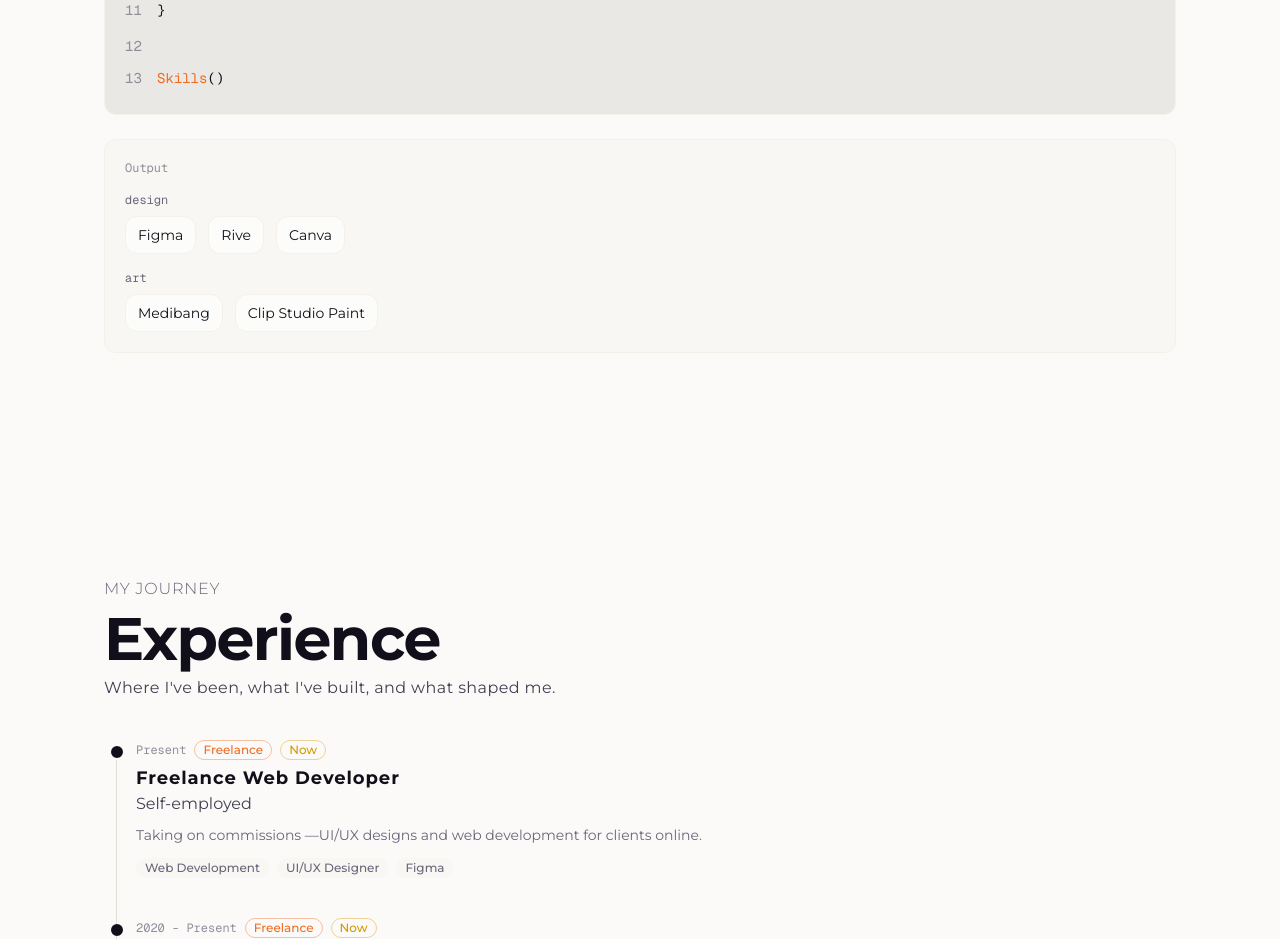
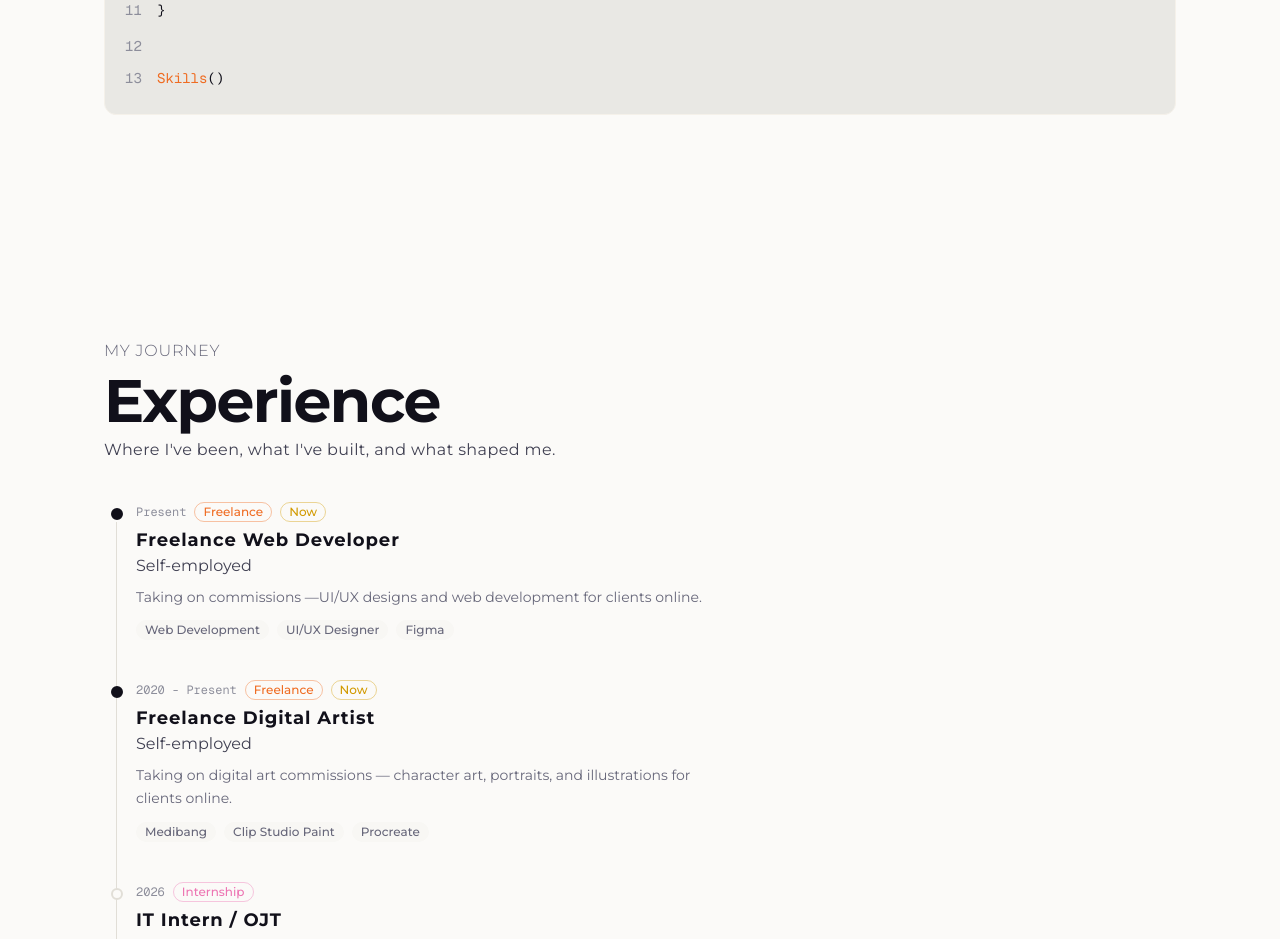
Before and after one commit to marianne-yo/portfolio-marianne, a Next.js app: page / in a window 1280 px wide. Shown: the part 3440-4379 px from the top of the page. Built offline with nearby package versions, Linux system fonts and the light colour scheme.

Commit message:
removed the output panel

```diff
--- a/app/page.tsx
+++ b/app/page.tsx
@@ -702,9 +702,9 @@ export default function Home() {
                 </div>
               </div>
 
-              <br />
+              {/* <br /> */}
               {/* Output panel - OUTPUT THE LOGOS*/}
-              <div className="border border-muted rounded-lg p-4 bg-(--surface-secondary) sm:p-5">
+              {/* <div className="border border-muted rounded-lg p-4 bg-(--surface-secondary) sm:p-5">
                 <p className="text-xs text-[var(--text-soft)] font-mono mb-4"> Output</p>
 
                 <div className="flex flex-col gap-4">
@@ -733,10 +733,8 @@ export default function Home() {
                     </div>
                   </div>
 
-                  {/* repeat for languages, frameworks, databases, tools */}
-
                 </div>
-              </div>
+              </div> */}
             </section>
 
             {/* experience and education section */}
```
